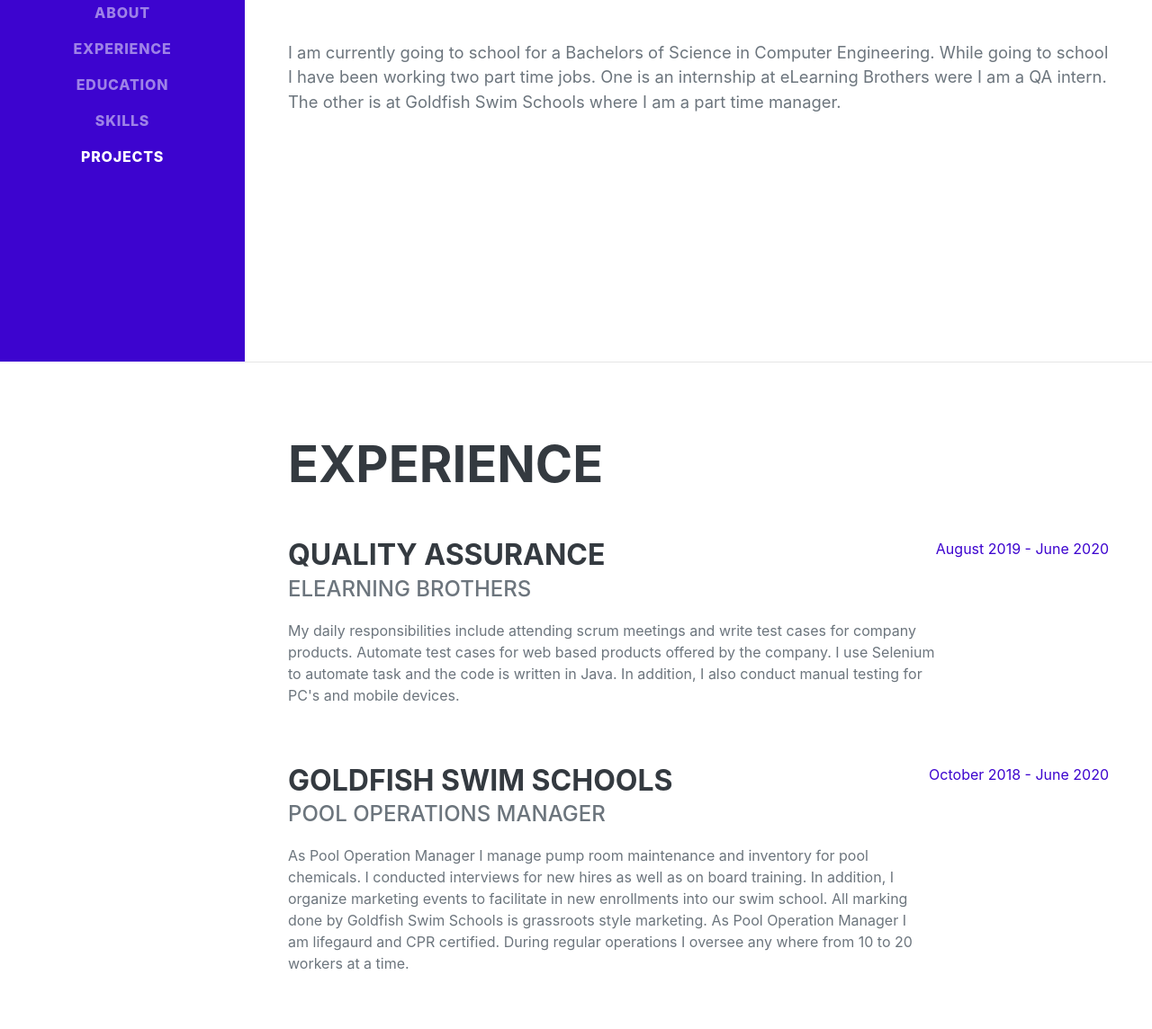
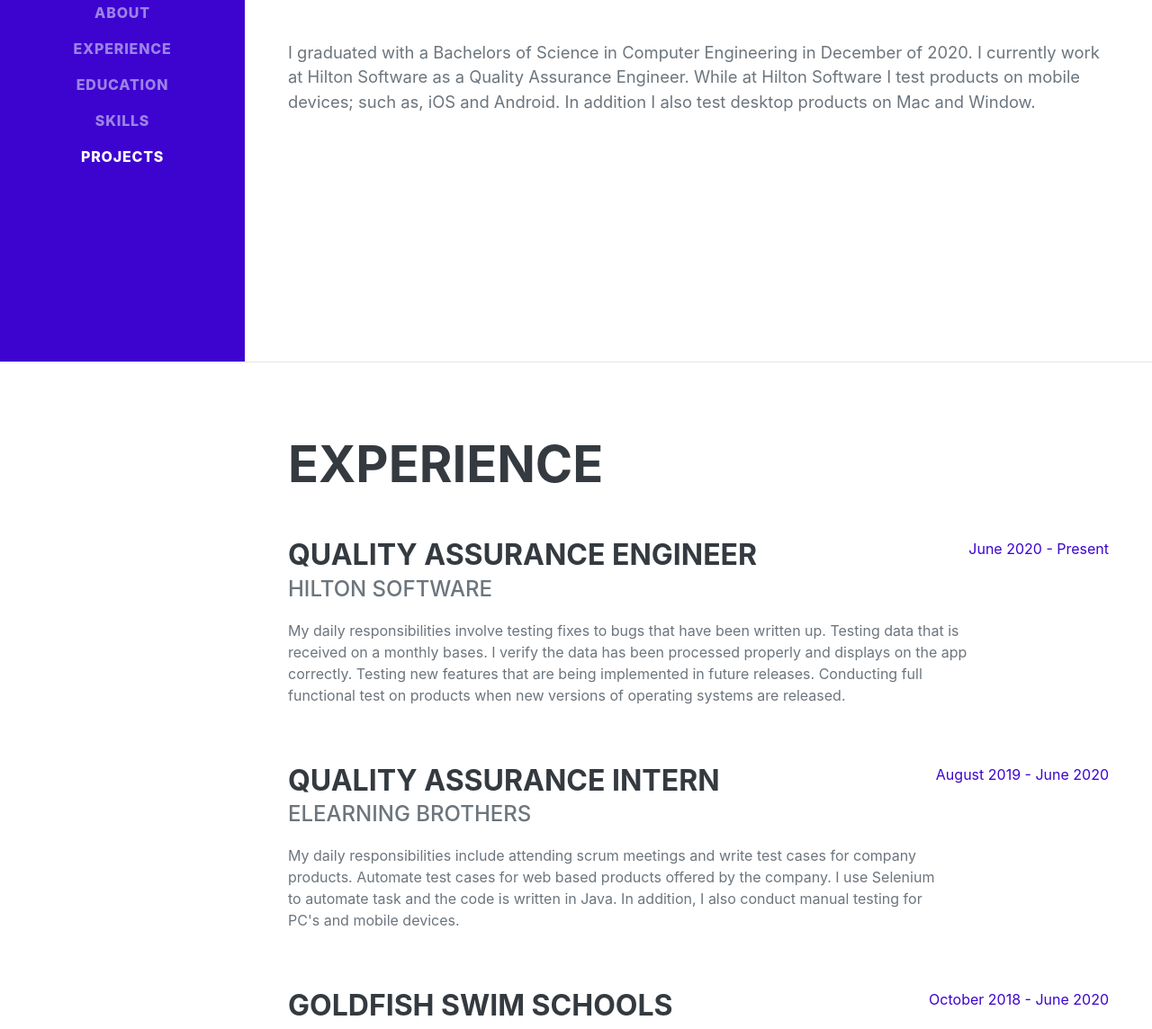
Before and after one commit to brentwerne/website, a plain HTML site: page index.html in a window 1280 px wide. Shown: the part 398-1542 px from the top of the page at 90% size. Drawn offline with nearby package versions, Linux system fonts and the light colour scheme; a web font is replaced by a local one.

Commit message:
Add files via upload

```diff
--- a/index.html
+++ b/index.html
@@ -38,7 +38,7 @@
                 <div class="resume-section-content">
                     <h1 class="mb-0">Brent <span class="text-primary">Werne</span></h1>
                     <div class="subheading mb-5">750 NW 91 Ave · Pembroke Pines, FL 33024 · (754) 423-1535<br> <a href="mailto:name@email.com">Brentwerne48@gmail.com</a></div>
-                    <p class="lead mb-5">I am currently going to school for a Bachelors of Science in Computer Engineering. While going to school I have been working two part time jobs. One is an internship at eLearning Brothers were I am a QA intern. The other is at Goldfish Swim Schools where I am a part time manager.</p>
+                    <p class="lead mb-5">I graduated with a Bachelors of Science in Computer Engineering in December of 2020. I currently work at Hilton Software as a Quality Assurance Engineer. While at Hilton Software I test products on mobile devices; such as, iOS and Android. In addition I also test desktop products on Mac and Window.</p>
                     <div class="social-icons">
                     </div>
                 </div>
@@ -50,7 +50,15 @@
                     <h2 class="mb-5">Experience</h2>
                     <div class="d-flex flex-column flex-md-row justify-content-between mb-5">
                         <div class="flex-grow-1">
-                            <h3 class="mb-0">Quality Assurance</h3>
+                            <h3 class="mb-0">Quality Assurance Engineer</h3>
+                            <div class="subheading mb-3">Hilton Software</div>
+                            <p>My daily responsibilities involve testing fixes to bugs that have been written up. Testing data that is received on a monthly bases. I verify the data has been processed properly and displays on the app correctly. Testing new features that are being implemented in future releases. Conducting full functional test on products when new versions of operating systems are released.</p>
+                        </div>
+                        <div class="flex-shrink-0"><span class="text-primary">June 2020 - Present</span></div>
+                    </div>
+                    <div class="d-flex flex-column flex-md-row justify-content-between mb-5">
+                        <div class="flex-grow-1">
+                            <h3 class="mb-0">Quality Assurance Intern</h3>
                             <div class="subheading mb-3">eLearning Brothers</div>
                             <p>My daily responsibilities include attending scrum meetings and write test cases for company products. Automate test cases for web based products offered by the company. I use Selenium to automate task and the code is written in Java. In addition, I also conduct manual testing for PC's and mobile devices.</p>
                         </div>
@@ -85,7 +93,7 @@
                             <h3 class="mb-0">Florida Atlantic University</h3>
                             <div class="subheading mb-3">Bachelor of Science</div>
                             <div>Computer Engineering</div>
-                            <p>GPA: 3.61</p>
+                            <p>GPA: 3.649</p>
                         </div>
                         <div class="flex-shrink-0"><span class="text-primary">January 2018 - December 2020</span></div>
             </section>
@@ -113,6 +121,12 @@
                             <span class="fa-li"><i class="fas fa-check"></i></span>VHDL
                         </li>
                         <li>
+                            <span class="fa-li"><i class="fas fa-check"></i></span>PHP
+                        </li>
+                        <li>
+                            <span class="fa-li"><i class="fas fa-check"></i></span>MySQL
+                        </li>
+                        <li>
                             <span class="fa-li"><i class="fas fa-check"></i></span>HTML/CSS
                         </li>
                     </ul>
@@ -134,38 +148,13 @@
                     <br><br>
                     <h3 class="mb-0">Programing Sensors with Microprocessor</h3>
                     <p>In this project I programmed an MSP430 using C++, to interact with various sensors. I programmed the photo sensor to turn on a LED when the photo sensor detects a 50% deduction in the room light and if the room light was within 10% of the original room light then the LED would turn off. In addition, I programmed a touch sensor to act as a on/off switch for a LED. It would toggle the LED on the falling edge or when removing your finger from the touch sensor. The last sensor that I used for this project is a temperature sensor. The temperature sensor was connected to two lights. If the temperature rose 2% from the room's original temperature then the temperature sensor sends a signal to the MSP430 that would turn off the green LED and turn on the red LED. If the temperature fell back to the original temperature of the room the temperature sensor would turn off the red LED and turn on the green LED.</p>
+                    <h3 class="mb-0">Created A Social Media Website</h3>
+                    <p>In this project a group of three members and I utilized PHP, HTML, CSS, JavaScript and MySQL to create a social media website. Unfortunately the website is no longer being hosted on a server; however, the code can be seen <a href='https://github.com/CEN4010-S2020-G07/CEN4010-S2020-G07'>here.</a> In this project cookies were used in order to keep users logged in. MySQL was used to store user's profile information. MySQL was also used to store messages on the message boards. The message boards where created using PHP and Javascript. If a user forgot their password an automated email was sent using PHP.</p>
                 </div>
             </section>
             <hr class="m-0" />
             <!-- Awards-->
-            <!-- <section class="resume-section" id="awards">
-                <div class="resume-section-content">
-                    <h2 class="mb-5">Awards & Certifications</h2>
-                    <ul class="fa-ul mb-0">
-                        <li>
-                            <span class="fa-li"><i class="fas fa-trophy text-warning"></i></span>Google Analytics Certified Developer
-                        </li>
-                        <li>
-                            <span class="fa-li"><i class="fas fa-trophy text-warning"></i></span>Mobile Web Specialist - Google Certification
-                        </li>
-                        <li>
-                            <span class="fa-li"><i class="fas fa-trophy text-warning"></i></span>1<sup>st </sup>Place - University of Colorado Boulder - Emerging Tech Competition 2009
-                        </li>
-                        <li>
-                            <span class="fa-li"><i class="fas fa-trophy text-warning"></i></span>1<sup>st </sup>Place - University of Colorado Boulder - Adobe Creative Jam 2008 (UI Design Category)
-                        </li>
-                        <li>
-                            <span class="fa-li"><i class="fas fa-trophy text-warning"></i></span>2<sup>nd </sup>Place - University of Colorado Boulder - Emerging Tech Competition 2008
-                        </li>
-                        <li>
-                            <span class="fa-li"><i class="fas fa-trophy text-warning"></i></span>1<sup>st </sup>Place - James Buchanan High School - Hackathon 2006
-                        </li>
-                        <li>
-                            <span class="fa-li"><i class="fas fa-trophy text-warning"></i></span>3<sup>rd </sup>Place - James Buchanan High School - Hackathon 2005
-                        </li>
-                    </ul>
-                </div>
-            </section> -->
+
         </div>
         <!-- Bootstrap core JS-->
         <script src="https://cdnjs.cloudflare.com/ajax/libs/jquery/3.5.1/jquery.min.js"></script>
```
